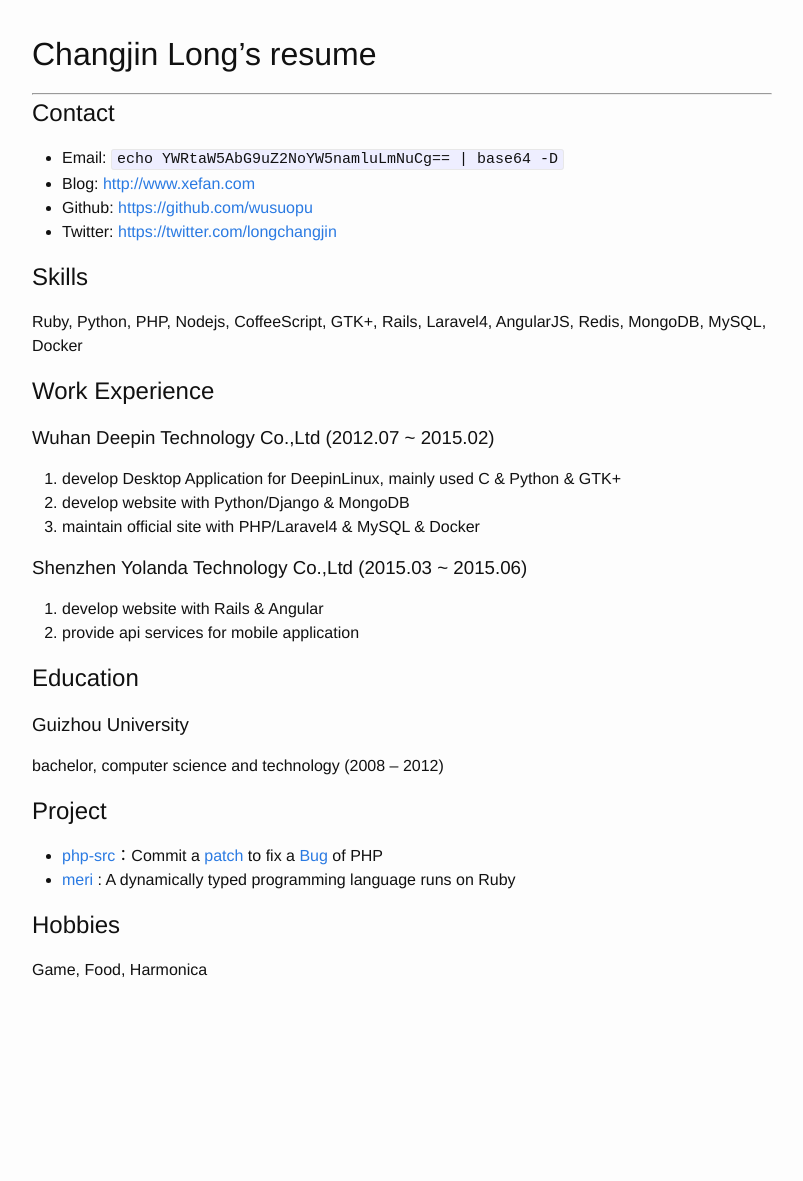
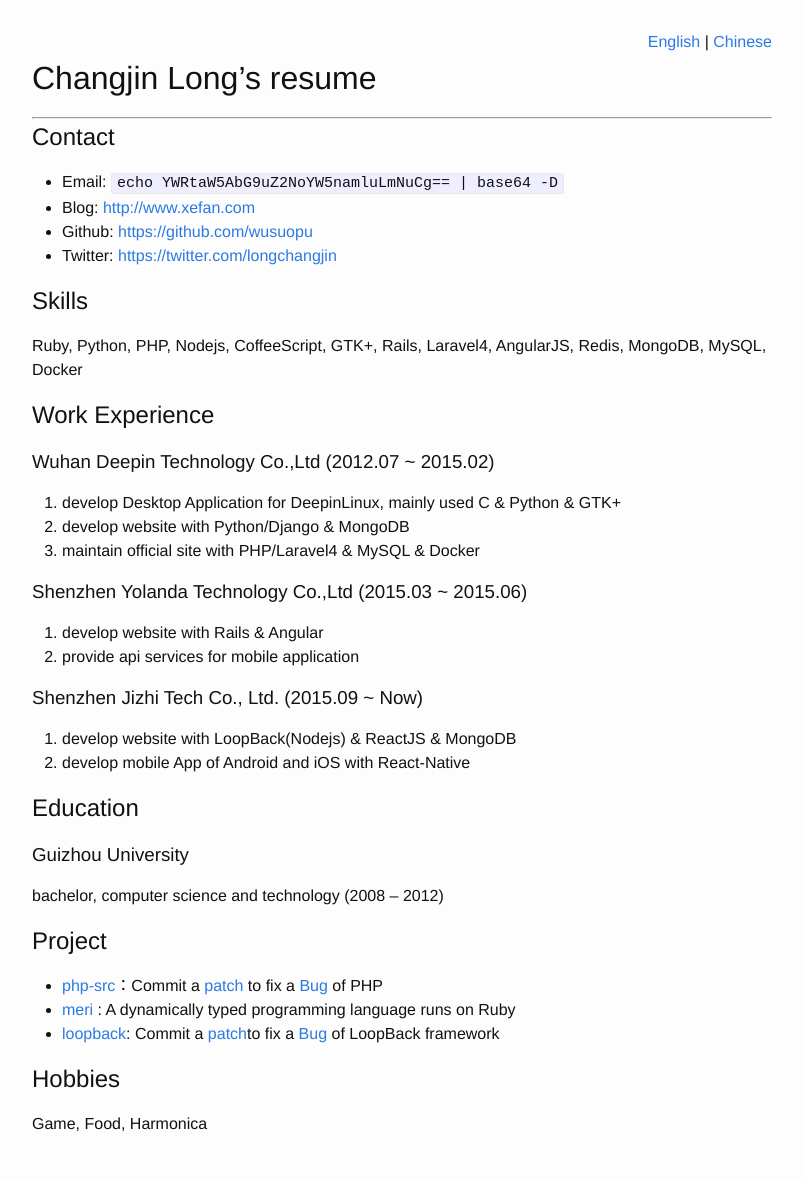
Before and after one commit to wusuopu/myown-resume, a Jekyll site: the page built from index.md, in a window 1280 px wide. Shown: the whole page, without its empty margins (238-1041 px from the left). Built offline with Jekyll 4.4.1, drawn with Linux system fonts in a browser that asks for light colours; before the commit the page ends 1027 px from its top, so only the background shows below that.

Commit message:
Update resume

```diff
--- a/index.md
+++ b/index.md
@@ -2,6 +2,8 @@
 layout: default
 title: Changjin Long's resume
 ---
+
+<div style="text-align: right;"> <a href="index.html">English</a> | <a href="index.zh-CN.html">Chinese</a> </div>
 
 # Changjin Long's resume
 
@@ -30,6 +32,11 @@ Ruby, Python, PHP, Nodejs, CoffeeScript, GTK+, Rails, Laravel4, AngularJS, Redis
 2. provide api services for mobile application
 
 
+### Shenzhen Jizhi Tech Co., Ltd. (2015.09 ~ Now)
+1. develop website with LoopBack(Nodejs) & ReactJS & MongoDB
+2. develop mobile App of Android and iOS with React-Native
+
+
 ## Education
 
 ### Guizhou University
@@ -39,6 +46,7 @@ Ruby, Python, PHP, Nodejs, CoffeeScript, GTK+, Rails, Laravel4, AngularJS, Redis
 ## Project
 - [php-src](https://github.com/php/php-src)：Commit a [patch](http://git.php.net/?p=php-src.git;a=commit;h=72976e2497f963b7f203443f9881d52e0ff97962) to fix a [Bug](https://bugs.php.net/bug.php?id=66606) of PHP
 - [meri](https://github.com/wusuopu/meri) : A dynamically typed programming language runs on Ruby
+- [loopback](https://github.com/strongloop/loopback): Commit a [patch](https://github.com/strongloop/loopback/commit/14e6ec554a735fb75e4340b5af26f9618c4df315)to fix a [Bug](https://github.com/strongloop/loopback/issues/1689) of LoopBack framework
 
 
 ## Hobbies
```
Also changed, not shown: index.zh-CN.md (+8 -0 lines).
